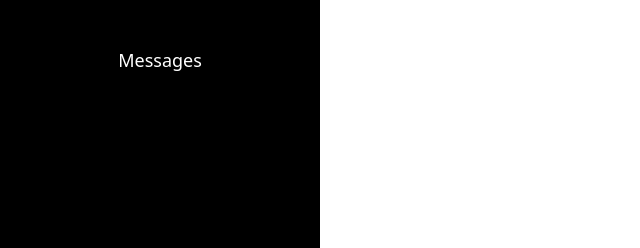
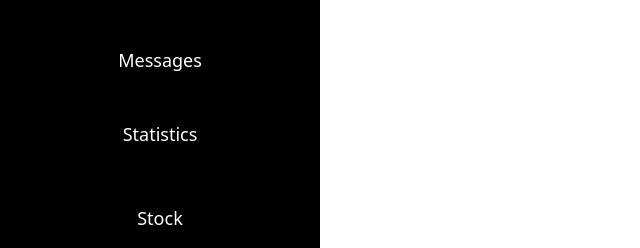
Before and after one commit to 120lennox/farm-basket-frontend, a Next.js app in the folder farmbasket/: page /dashboard in a window 1280 px wide. Shown: the part 170-418 px from the top of the page, without its empty margins (0-640 px from the left). Built offline with nearby package versions, Linux system fonts and the light colour scheme.

Commit message:
statistics and stock

```diff
--- a/farmbasket/app/dashboard/components/sidebar.tsx
+++ b/farmbasket/app/dashboard/components/sidebar.tsx
@@ -13,12 +13,12 @@ export default function Sidebar(){
                     <div className="flex items-center justify-center h-5 space-x-2 text-lg text-white">
                        <Link href="/messages">Messages</Link>
                     </div>
-                    {/*<div className="flex items-center justify-center h-32 space-x-2 text-lg text-white">
+                <div className="flex items-center justify-center h-32 space-x-2 text-lg text-white">
                         <Link href="/statistics">Statistics</Link>
                     </div>
                     <div className="flex items-center justify-center h-10 space-x-2 text-lg text-white ">
                     <Link href ="/stock">Stock</Link>
-                </div>*/}
+                </div>
             </div>
             </div>
     </div>
```
